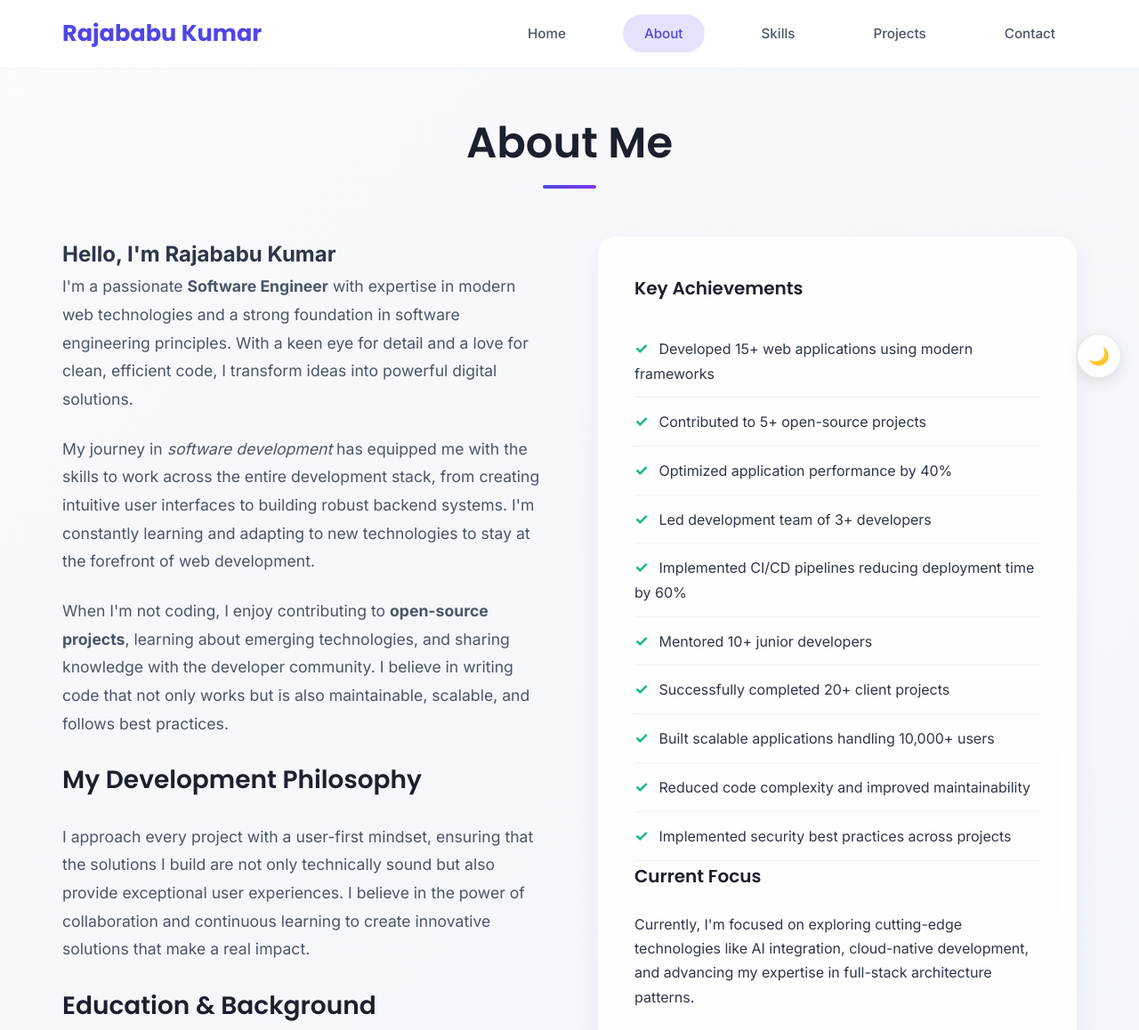
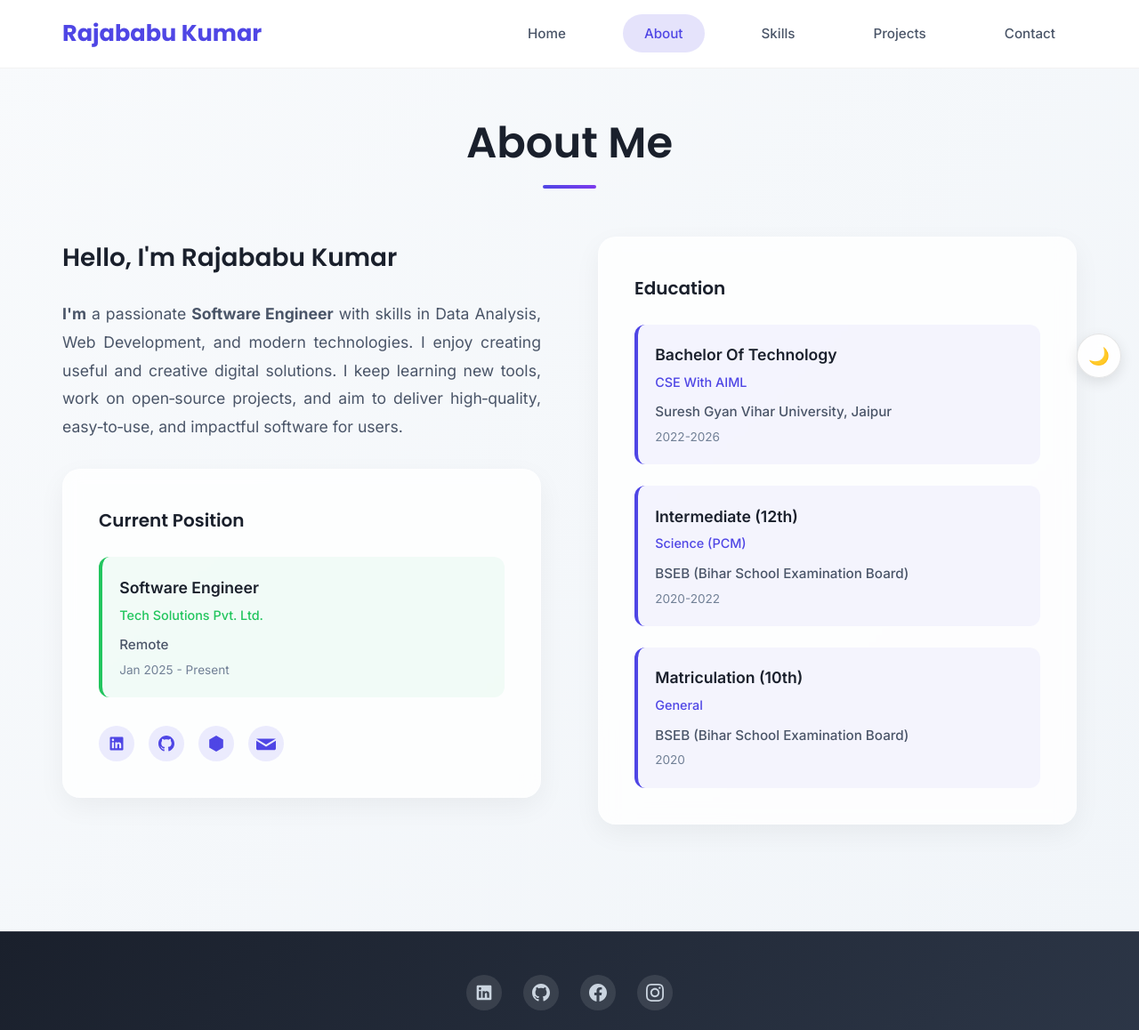
Before and after one commit to rksingh1713/rajababukumar-portfolio, a plain HTML site: page about.html in a window 1280 px wide. Shown: the top 1158 px of the page at 89% size. Drawn offline with Linux system fonts and the light colour scheme.

Commit message:
Initial commit

```diff
--- a/about.html
+++ b/about.html
@@ -57,45 +57,86 @@
 
     <!-- Main Content -->
     <main id="main-content" role="main">
-        <!-- About Section -->
-        <section id="about" class="about page-section">
+        <section id="about" class="about">
             <div class="container">
-                <h1 class="section-title">About Me</h1>
+                <h2 class="section-title">About Me</h2>
                 <div class="about-content">
                     <div class="about-text">
-                        <h2>Hello, I'm Rajababu Kumar</h2>
-                        <p>I'm a passionate <strong>Software Engineer</strong> with expertise in modern web technologies and a strong foundation in software engineering principles. With a keen eye for detail and a love for clean, efficient code, I transform ideas into powerful digital solutions.</p>
-
-                        <p>My journey in <em>software development</em> has equipped me with the skills to work across the entire development stack, from creating intuitive user interfaces to building robust backend systems. I'm constantly learning and adapting to new technologies to stay at the forefront of web development.</p>
-
-                        <p>When I'm not coding, I enjoy contributing to <strong>open-source projects</strong>, learning about emerging technologies, and sharing knowledge with the developer community. I believe in writing code that not only works but is also maintainable, scalable, and follows best practices.</p>
-
-                        <h3>My Development Philosophy</h3>
-                        <p>I approach every project with a user-first mindset, ensuring that the solutions I build are not only technically sound but also provide exceptional user experiences. I believe in the power of collaboration and continuous learning to create innovative solutions that make a real impact.</p>
-
-                        <h3>Education & Background</h3>
-                        <p>With a strong foundation in Computer Science and years of hands-on experience in various technologies, I've developed a comprehensive understanding of software development lifecycle, from planning and design to deployment and maintenance.</p>
-
-                        <h3>What Drives Me</h3>
-                        <p>I'm passionate about solving complex problems through technology. Whether it's optimizing application performance, implementing new features, or mentoring fellow developers, I find fulfillment in creating solutions that make a difference.</p>
+                        <h3>Hello, I'm Rajababu Kumar</h3>
+                        <p style="text-align: justify;"> <strong>I'm</strong> a passionate <strong>Software Engineer</strong>  with skills in Data Analysis, Web Development, and modern technologies. I enjoy creating useful and creative digital solutions. I keep learning new tools, work on open‑source projects, and aim to deliver high‑quality, easy‑to‑use, and impactful software for users.</p>
+                        <div class="professional-info">
+                            <h3>Current Position</h3>
+                            <div class="position-item">
+                                <div class="position-title">
+                                    <span class="role">Software Engineer</span>
+                                    <span class="company">Tech Solutions Pvt. Ltd.</span>
+                                </div>
+                                <div class="position-details">
+                                    <span class="location">Remote</span>
+                                    <span class="duration">Jan 2025 - Present</span>
+                                </div>
+                            </div>
+                            <div class="social-links-compact">
+                                <a href="https://www.linkedin.com/in/rksingh1713" class="social-icon" title="LinkedIn" target="_blank" rel="noopener noreferrer">
+                                    <!-- LinkedIn SVG -->
+                                    <svg width="18" height="18" viewBox="0 0 24 24" fill="currentColor">
+                                        <path d="M20.5 2h-17A1.5 1.5 0 002 3.5v17A1.5 1.5 0 003.5 22h17a1.5 1.5 0 001.5-1.5v-17A1.5 1.5 0 0020.5 2zM8 19H5v-9h3zM6.5 8.25A1.75 1.75 0 118.3 6.5a1.78 1.78 0 01-1.8 1.75zM19 19h-3v-4.74c0-1.42-.6-1.93-1.38-1.93A1.74 1.74 0 0013 14.19a.66.66 0 000 .14V19h-3v-9h2.9v1.3a3.11 3.11 0 012.7-1.4c1.55 0 3.36.86 3.36 3.66z"/>
+                                    </svg>
+                                </a>
+                                <a href="https://github.com/rksingh1713" class="social-icon" title="GitHub" target="_blank" rel="noopener noreferrer">
+                                    <!-- GitHub SVG -->
+                                    <svg width="18" height="18" viewBox="0 0 24 24" fill="currentColor">
+                                        <path d="M12 0c-6.626 0-12 5.373-12 12 0 5.302 3.438 9.8 8.207 11.387.599.111.793-.261.793-.577v-2.234c-3.338.726-4.033-1.416-4.033-1.416-.546-1.387-1.333-1.756-1.333-1.756-1.089-.745.083-.729.083-.729 1.205.084 1.839 1.237 1.839 1.237 1.07 1.834 2.807 1.304 3.492.997.107-.775.418-1.305.762-1.604-2.665-.305-5.467-1.334-5.467-5.931 0-1.311.469-2.381 1.236-3.221-.124-.303-.535-1.524.117-3.176 0 0 1.008-.322 3.301 1.23.957-.266 1.983-.399 3.003-.404 1.02.005 2.047.138 3.006.404 2.291-1.552 3.297-1.23 3.297-1.23.653 1.653.242 2.874.118 3.176.77.84 1.235 1.911 1.235 3.221 0 4.609-2.807 5.624-5.479 5.921.43.372.823 1.102.823 2.222v3.293c0 .319.192.694.801.576 4.765-1.589 8.199-6.086 8.199-11.386 0-6.627-5.373-12-12-12z"/>
+                                    </svg>
+                                </a>
+                                <a href="https://www.hackerrank.com/rksingh1713" class="social-icon" title="HackerRank" target="_blank" rel="noopener noreferrer">
+                                    <!-- HackerRank SVG -->
+                                    <svg width="18" height="18" viewBox="0 0 512 512" fill="currentColor" xmlns="http://www.w3.org/2000/svg">
+                                        <path d="M256 0l222.6 128v256L256 512 33.4 384V128L256 0z"/>
+                                        <path d="M332 150v212h-60v-76h-72v76h-60V150h60v72h72v-72h60z"/>
+                                    </svg>
+                                </a>
+                                <a href="mailto:rksinghbth500@gmail.com" class="social-icon" title="Email">
+                                    <!-- Email SVG -->
+                                    <svg width="22" height="22" viewBox="0 0 24 24" fill="currentColor">
+                                        <path d="M12 13.065L.015 6h23.97L12 13.065zM0 8.327V18c0 1.104.896 2 2 2h20c1.104 0 2-.896 2-2V8.327l-12 7.5-12-7.5z"/>
+                                    </svg>
+                                </a>
+                            </div>
+                        </div>
                     </div>
-                    <div class="achievements">
-                        <h3>Key Achievements</h3>
-                        <ul>
-                            <li>Developed 15+ web applications using modern frameworks</li>
-                            <li>Contributed to 5+ open-source projects</li>
-                            <li>Optimized application performance by 40%</li>
-                            <li>Led development team of 3+ developers</li>
-                            <li>Implemented CI/CD pipelines reducing deployment time by 60%</li>
-                            <li>Mentored 10+ junior developers</li>
-                            <li>Successfully completed 20+ client projects</li>
-                            <li>Built scalable applications handling 10,000+ users</li>
-                            <li>Reduced code complexity and improved maintainability</li>
-                            <li>Implemented security best practices across projects</li>
-                        </ul>
-
-                        <h3>Current Focus</h3>
-                        <p>Currently, I'm focused on exploring cutting-edge technologies like AI integration, cloud-native development, and advancing my expertise in full-stack architecture patterns.</p>
+                    <div class="education-counter">
+                        <h3>Education</h3>
+                        <div class="education-item">
+                            <div class="education-level">
+                                <span class="degree">Bachelor Of Technology</span>
+                                <span class="field">CSE With AIML</span>
+                            </div>
+                            <div class="education-details">
+                                <span class="institution">Suresh Gyan Vihar University, Jaipur</span>
+                                <span class="year">2022-2026</span>
+                            </div>
+                        </div>
+                        <div class="education-item">
+                            <div class="education-level">
+                                <span class="degree">Intermediate (12th)</span>
+                                <span class="field">Science (PCM)</span>
+                            </div>
+                            <div class="education-details">
+                                <span class="institution">BSEB (Bihar School Examination Board)</span>
+                                <span class="year">2020-2022</span>
+                            </div>
+                        </div>
+                        <div class="education-item">
+                            <div class="education-level">
+                                <span class="degree">Matriculation (10th)</span>
+                                <span class="field">General</span>
+                            </div>
+                            <div class="education-details">
+                                <span class="institution">BSEB (Bihar School Examination Board)</span>
+                                <span class="year">2020</span>
+                            </div>
+                        </div>
                     </div>
                 </div>
             </div>
```
